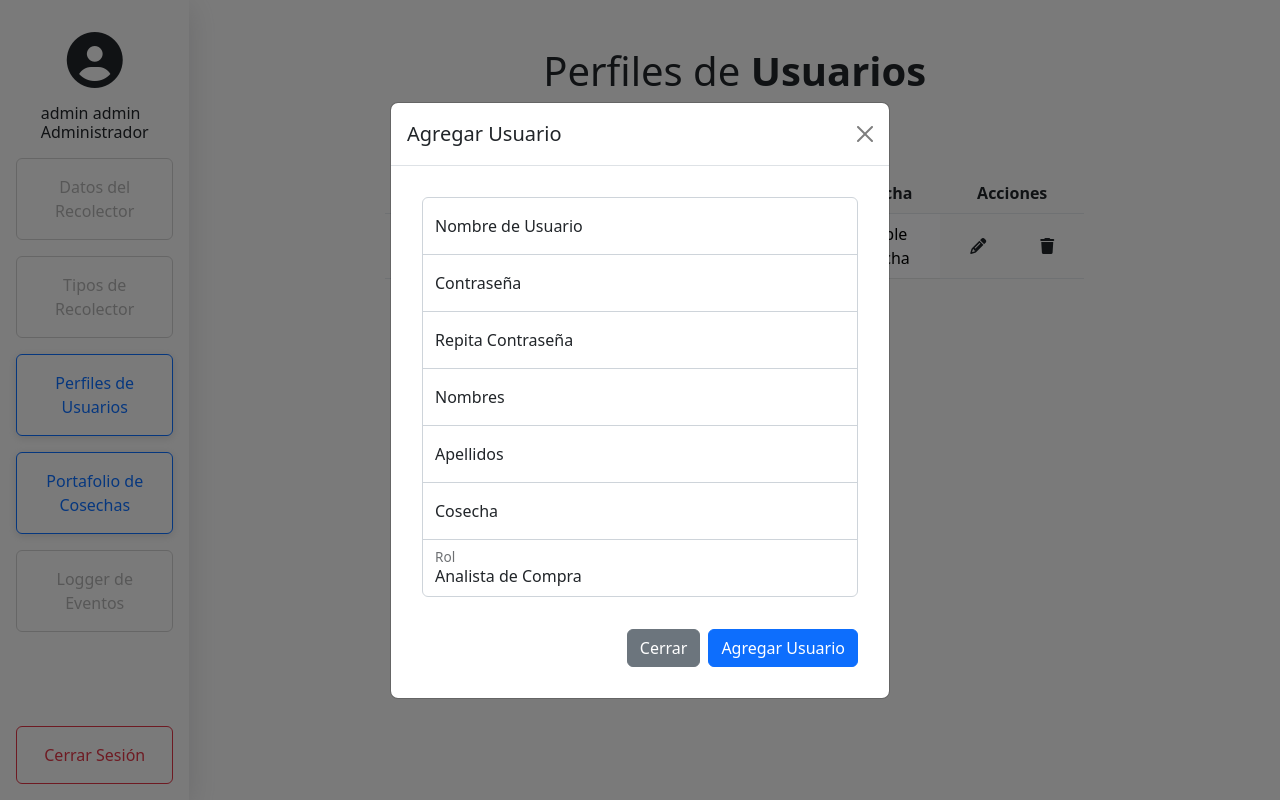
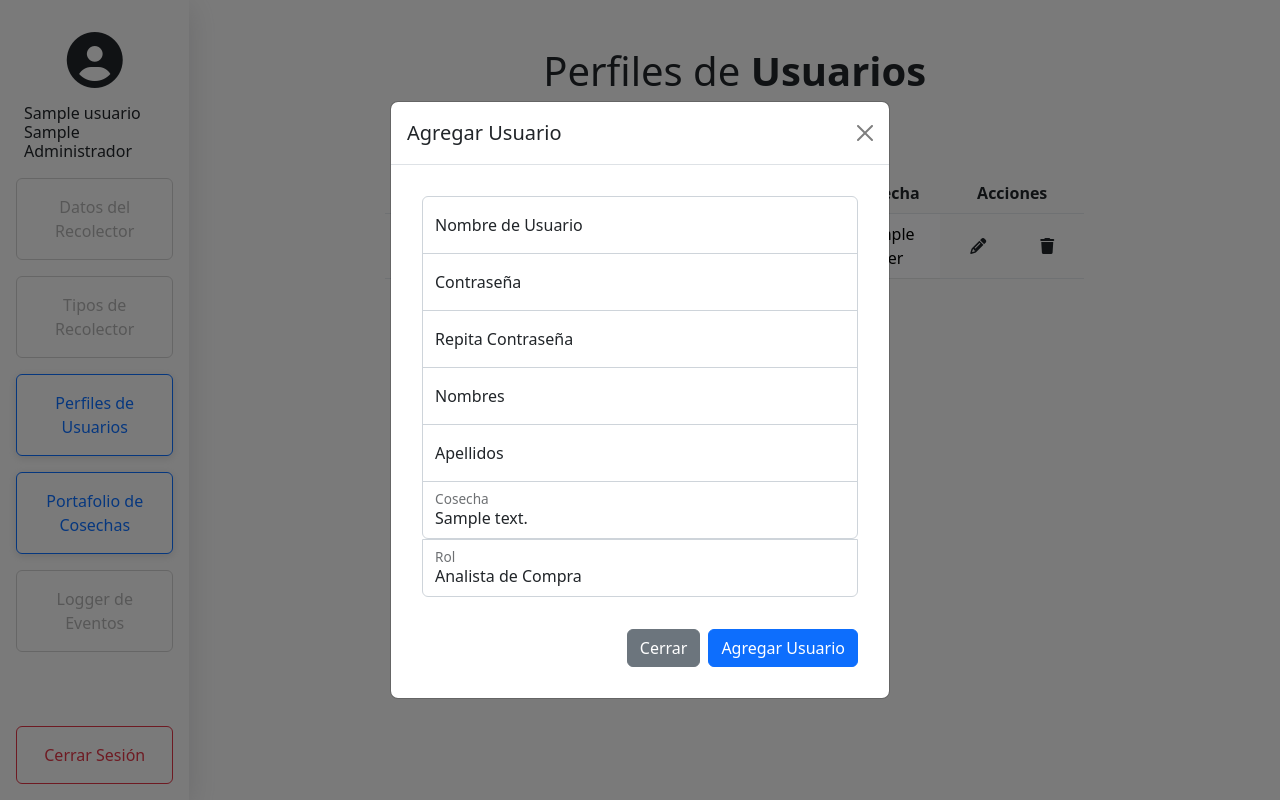
Before and after one commit to rcgamboan/flask-login, a Flask app: template src/templates/admin.html in a window 1280 px wide, after a click that opens the changed part. Run offline with Flask 2, Linux system fonts and the light colour scheme; a user stored in the database is signed in; tables that the repository leaves empty hold one stand-in row (values such as "Sample post"); the template is opened without the code that fills it: most values are stand-ins (such as "Sample title", 1, 10 or a date in 2020); parts of the project's set-up code (start-up, migrations or seed data) failed here and were passed over; some libraries are stand-ins or nearby versions.

Commit message:
agregados cambios

```diff
--- a/src/app.py
+++ b/src/app.py
@@ -81,7 +81,7 @@
 
 @app.route('/admin/update',methods=['POST'])
 def update():
-
+    print(request.form['id'])
     editarUsuario(  request.form['id'],
                     request.form['editusername'],
                     request.form['editnombre'],
@@ -112,15 +112,15 @@
                                     request.form['cosecha'],
                                     request.form['rol'])
                     users = obtenerUsuarios()
-                    return render_template('admin.html',users=users)
+                    return render_template('admin.html',users=users,cosechas=obtenerCosechas())
 
                 else:
                     flash("Este nombre de usuario ya existe ")
                     users = obtenerUsuarios()
-                    return render_template('admin.html',users=users)
+                    return render_template('admin.html',users=users,cosechas=obtenerCosechas())
             else:
                 users = obtenerUsuarios()
-                return render_template('admin.html',users=users)
+                return render_template('admin.html',users=users,cosechas=obtenerCosechas())
         else:
             return redirect(url_for('home'))
     else:
@@ -183,7 +183,7 @@
             cosecha = db1.session.query(Cosecha).filter_by(id = id_cosecha).first()
             tipos = obtenerTiposRecolectores()
             recolectores = obtenerRecolectores()
-            compras = obtenerCompras()
+            compras = obtenerCompras(cosecha.id)
             if request.method=='POST':
                 if recolectores != []:
                     # Hay que verificar que la fecha este dentro de la fecha de la cosecha
@@ -196,7 +196,6 @@
                                 request.form['observaciones'],
                                 request.form['humedad'],
                                 request.form['merma'])
-                    compras = obtenerCompras()
                     return render_template('compras.html',recolectores=recolectores, tipos=tipos, compras=compras, cosecha=cosecha)
                 else:
                     flash("No se puede agregar la compra, no existen recolectores")
@@ -343,12 +342,12 @@
     cosechas = db1.session.query(Cosecha).filter_by().all()
     return cosechas
 
-def obtenerCompras():
-    compras = db1.session.query(Compra).filter_by().all()
+def obtenerCompras(id):
+    compras = db1.session.query(Compra).filter_by(cosecha=id).all()
     return compras
 
 def editarUsuario(id,username = "", nombres = "",apellidos = "",cosecha = "",rol = -1):
-
+    print(f"id a editar : {id}")
     logged_user = db1.session.query(Usuario).filter_by(id = id).first()
 
     if logged_user != None:
@@ -372,11 +371,9 @@
 
         if cosecha != "" and cosecha != None:
             user.cosecha = cosecha
-
+            user.nombreCosecha = db1.session.query(Cosecha).filter_by(id=cosecha).first().descripcion
         if rol != -1 and rol != None:
             user.rol = rol
-
-
 
         db1.session.commit()
     else:
@@ -468,6 +465,7 @@
 
     if logged_user == None:
         user = Usuario(username, generate_password_hash(password),nombres,apellidos,int(cosecha.id),int(rol))
+        user.nombreCosecha = cosecha.descripcion
         db1.session.add(user)
         db1.session.commit()
     else:
@@ -501,6 +499,10 @@
         return
 
 def agregarCosecha(descripcion, inicio = datetime.datetime.now().date(), fin = datetime.datetime.now().date(),activa = 1):
+
+    new_cosecha = db1.session.query(Cosecha).filter_by(descripcion = descripcion).first()
+    if new_cosecha != None:
+        return None
     # la fecha de inicio no puede ser mayor a la del fin
     if inicio > fin:
         return None
@@ -583,10 +585,13 @@
 
 def generarCompra(fecha, cedula,cacao,cantidad,cosecha,observaciones,humedad,merma):
     recolector = db1.session.query(Recolector).filter_by(id=cedula).first()
+    if recolector == None:
+        flash("No existe un recolector asociado a la cedula suministrada")
+        return None
     tipo_rec = db1.session.query(TipoRecolector).filter_by(id=recolector.tipo).first()
     cosecha = db1.session.query(Cosecha).filter_by(id=cosecha).first()
 
-    if recolector == None or tipo_rec == None or cosecha == None:
+    if tipo_rec == None or cosecha == None:
         return None
 
     # no se puede generar una compra en una cosecha inactiva
@@ -599,6 +604,7 @@
     fecha = datetime.datetime.strptime(fecha,"%Y-%m-%d")
     # # Si la fecha no se encuentra entre el inicio y el fin de la cosecha
     if not inicio<=fecha.date()<=fin:
+        flash("la fecha de la compra no se encuentra en el periodo de la cosecha")
         return None
 
     compra = Compra(fecha,
@@ -630,8 +636,10 @@
     app.config.from_object(config['development'])
 
     agregarCosecha("Ene - Mar 22")
+    agregarCosecha("Sep - Dic 21")
     agregarUsuario("admin","admin","admin","admin",1,1,0)
+    agregarUsuario("analista","1234","analista","analista",1,0,0)
     agregarTipoRecolector("Revendedor 2",1.5)
-    # agregarRecolector(26063468,"Carlos","Garcia","04124536562","04245637467","El Hatillo","El Cafetal",1)
-    generarCompra("2022-03-23",26063468,"Fermentado",20,1,"Demasiado oscuro",12,3)
+    agregarRecolector(26063468,"Carlos","Garcia","04124536562","04245637467","El Hatillo","El Cafetal",1)
+    generarCompra("2022-07-16",26063468,"Fermentado",20,1,"Demasiado oscuro",12,3)
     app.run()
--- a/src/model.py
+++ b/src/model.py
@@ -12,6 +12,7 @@
     apellidos = Column(String, nullable=False)
     cosecha = Column(Integer, ForeignKey("cosecha.id"))
     rol = Column(Integer, default=0, nullable=False)
+    nombreCosecha = Column(String, nullable=True)
     # rol = 0 -> analista
     # rol = 1 -> admin
     # rol = 2 -> productor
@@ -23,6 +24,7 @@
         self.apellidos = apellidos
         self.cosecha = cosecha
         self.rol = rol
+        self.nombreCosecha = ""
 
     def __repr__(self):
         return f'Usuario({self.username}, {self.password}, {self.rol})'
--- a/src/templates/admin.html
+++ b/src/templates/admin.html
@@ -72,7 +72,7 @@
             document.querySelector('input[name="editusername"]').value = '{{user.username}}';
             document.querySelector('input[name="editnombre"]').value = '{{user.nombres}}';
             document.querySelector('input[name="editapellido"]').value = '{{user.apellidos}}';
-            document.querySelector('input[name="editcosecha"]').value = '{{user.cosecha}}';
+            document.querySelector('select[name="editcosecha"]').value = '{{user.cosecha}}';
             document.querySelector('select[name="editrol"]').value = '{{user.rol}}';
             document.querySelector('input[name="id"]').value = '{{user.id}}';
           }
@@ -168,7 +168,13 @@
               <label for="floatingInput">Apellidos</label>
             </div>
             <div class="form-floating">
-              <input class="form-control middle" id="direccion" name="cosecha" placeholder="Dic-Mar 2022" required="required">
+
+              <select id="direccion" class="form-control bottom" name="cosecha">
+              {% for cosecha in cosechas %}
+              <option value="{{cosecha.id}}">{{cosecha.descripcion}}</option>
+              {%endfor%}
+              </select>
+
               <label for="floatingInput">Cosecha</label>
             </div>
             <div class="form-floating">
@@ -214,7 +220,13 @@
               <label for="floatingInput">Apellidos</label>
             </div>
             <div class="form-floating">
-              <input class="form-control middle"  name="editcosecha" placeholder="Dic-Mar 2022" required="required">
+
+              <select class="form-control bottom" name="editcosecha">
+              {% for cosecha in cosechas %}
+              <option value="{{cosecha.id}}">{{cosecha.descripcion}}</option>
+              {%endfor%}
+              </select>
+
               <label for="floatingInput">Cosecha</label>
             </div>
             <div class="form-floating">
@@ -257,7 +269,7 @@
                   <td class="table-light tdEdit" type="username" id="nombre">{{user.nombres}}</td>
                   <td class="table-light tdEdit" type="username" id="apellidos">{{user.apellidos}}</td>
                   <td class="table-light tdEdit" type="username" name="Roles" value="{{user.rol}}"></td>
-                  <td class="table-light tdEdit" type="username" id="cosecha">{{user.cosecha}}</td>
+                  <td class="table-light tdEdit" type="username" id="cosecha">{{user.nombreCosecha}}</td>
                   <td>
                     <div class="cont">
                       <button id="editbtn" method="POST" class="edit pencil btn" role="button"
```
